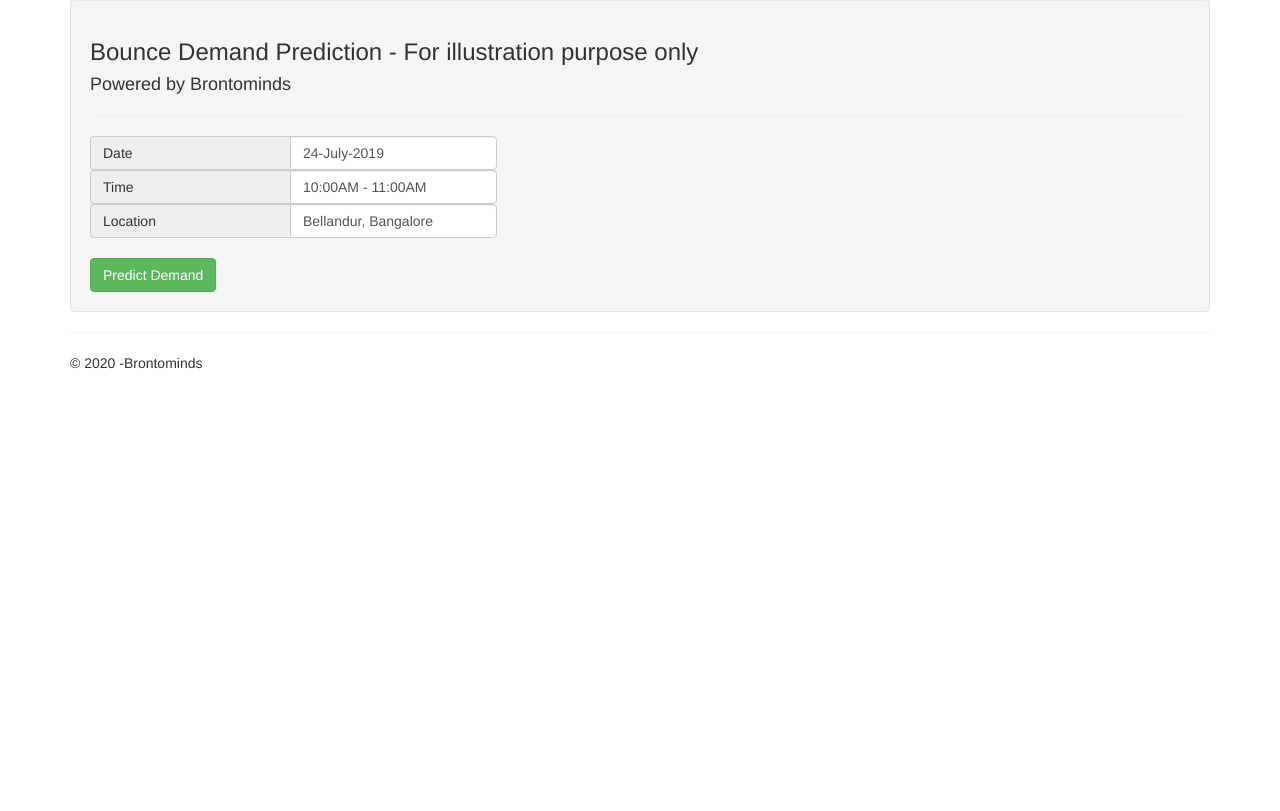
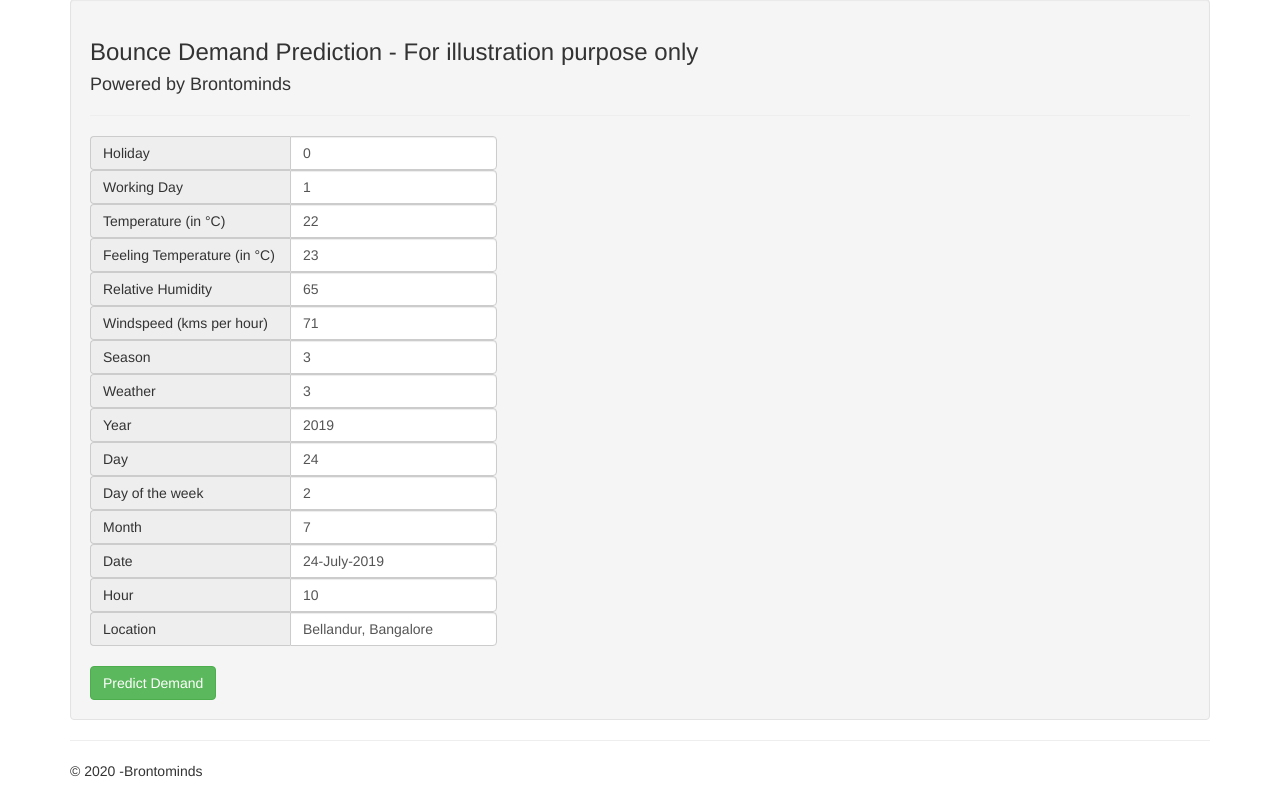
Before and after one commit to brontominds/bounce_demand, a Flask app: template DemandPredictionWebDashboard/DemandPredictionWebDashboard/templates/index.html in a window 1280 px wide. Shown: the part 51-862 px from the top of the page. Before the commit the page ends 420 px from the top, so only its background shows below. Run offline with Flask 2, Linux system fonts and the light colour scheme; the template is opened without the code that fills it: most values are stand-ins (such as "Sample title", 1, 10 or a date in 2020); parts of the project's set-up code (start-up, migrations or seed data) failed here and were passed over.

Commit message:
working web app
working web app and api

```diff
--- a/DemandPredictionApi/app.py
+++ b/DemandPredictionApi/app.py
@@ -1,14 +1,8 @@
-from flask import Flask, render_template,url_for,request,jsonify
+from flask import Flask, render_template,url_for,request,jsonify, Response
 import pandas as pd
 import numpy as np
 import pickle
 from sklearn.externals import joblib
-
-
-
-
-
-
 
 
 app = Flask(__name__)
@@ -58,7 +52,7 @@ def predict():
            'dayofweek_6', 'month_1', 'month_2', 'month_3', 'month_4', 'month_5',
            'month_6', 'month_7', 'month_8', 'month_9', 'month_10', 'month_11',
            'month_12'])
-    meanFileName = r'C:\Users\Shrweta\Documents\GitHub\bounce_demand\DemandPredictionApi\data_mean_std.csv'
+    meanFileName = r'data_mean_std.csv'
     dfMeans=pd.read_csv(meanFileName, header=0)
     mean_temp=dfMeans['mean_temp'][0]
     mean_atemp=dfMeans['mean_atemp'][0]
@@ -87,4 +81,5 @@ def predict():
     predict_rest=predict_rest.reshape((1, -1))
     prediction=NN_model.predict(predict_rest)
     a=str(prediction[0][0])
+    #print(jsonify(prediction=a))
     return jsonify(prediction=a)
--- a/DemandPredictionWebDashboard/DemandPredictionWebDashboard/templates/index.html
+++ b/DemandPredictionWebDashboard/DemandPredictionWebDashboard/templates/index.html
@@ -6,21 +6,68 @@
     <h3>Bounce Demand Prediction - For illustration purpose only</h3>
     <h4>Powered by Brontominds</h4>
     <hr/>
-    <form action="/predict">
-
+    <form action="/predict" method="post">
+        <div class="input-group">
+            <span class="input-group-addon" style="width:200px; text-align:left">Holiday</span>
+            <input id="holiday" type="text" class="form-control" name="holiday" placeholder="holiday" value="0">
+        </div>
+        <div class="input-group">
+            <span class="input-group-addon" style="width:200px; text-align:left">Working Day</span>
+            <input id="workingDay" type="text" class="form-control" name="workingDay" placeholder="workingDay" value="1">
+        </div>
+        <div class="input-group">
+            <span class="input-group-addon" style="width:200px; text-align:left">Temperature (in &degC)</span>
+            <input id="temp" type="text" class="form-control" name="temp" placeholder="temp" value="22">
+        </div>
+        <div class="input-group">
+            <span class="input-group-addon" style="width:200px; text-align:left">Feeling Temperature (in &degC)</span>
+            <input id="atemp" type="text" class="form-control" name="atemp" placeholder="atemp" value="23">
+        </div>
+        <div class="input-group">
+            <span class="input-group-addon" style="width:200px; text-align:left">Relative Humidity</span>
+            <input id="humidity" type="text" class="form-control" name="humidity" placeholder="humidity" value="65">
+        </div>
+        <div class="input-group">
+            <span class="input-group-addon" style="width:200px; text-align:left">Windspeed (kms per hour)</span>
+            <input id="windspeed" type="text" class="form-control" name="windspeed" placeholder="windspeed" value="71">
+        </div>
+        <div class="input-group">
+            <span class="input-group-addon" style="width:200px; text-align:left">Season</span>
+            <input id="season" type="text" class="form-control" name="season" placeholder="season" value="3">
+        </div>
+        <div class="input-group">
+            <span class="input-group-addon" style="width:200px; text-align:left">Weather</span>
+            <input id="weather" type="text" class="form-control" name="weather" placeholder="weather" value="3">
+        </div>
+        <div class="input-group">
+            <span class="input-group-addon" style="width:200px; text-align:left">Year</span>
+            <input id="year" type="text" class="form-control" name="year" placeholder="year" value="2019">
+        </div>
+        <div class="input-group">
+            <span class="input-group-addon" style="width:200px; text-align:left">Day</span>
+            <input id="day" type="text" class="form-control" name="day" placeholder="day" value="24">
+        </div>
+        <div class="input-group">
+            <span class="input-group-addon" style="width:200px; text-align:left">Day of the week</span>
+            <input id="dayofweek" type="text" class="form-control" name="dayofweek" placeholder="dayofweek" value="2">
+        </div>
+        <div class="input-group">
+            <span class="input-group-addon" style="width:200px; text-align:left">Month</span>
+            <input id="month" type="text" class="form-control" name="month" placeholder="month" value="7">
+        </div>
         <div class="input-group">
             <span class="input-group-addon" style="width:200px; text-align:left">Date</span>
             <input id="date" type="text" class="form-control" name="date" placeholder="Date" value="24-July-2019">
         </div>
         <div class="input-group">
-            <span class="input-group-addon" style="width:200px; text-align:left">Time</span>
-            <input id="time" type="text" class="form-control" name="time" placeholder="Time" value="10:00AM - 11:00AM">
+            <span class="input-group-addon" style="width:200px; text-align:left">Hour</span>
+            <input id="hour" type="text" class="form-control" name="hour" placeholder="hour" value="10">
         </div>
         <div class="input-group">
             <span class="input-group-addon" style="width:200px; text-align:left">Location</span>
             <input id="location" type="text" class="form-control" name="location" placeholder="Location" value="Bellandur, Bangalore">
         </div>
-        <br/>
+        <br />
         <button type="submit" class="btn btn-success">Predict Demand</button>
     </form>
 </div>
```
Also changed, not shown: DemandPredictionWebDashboard/DemandPredictionWebDashboard/views.py (+38 -8 lines).
